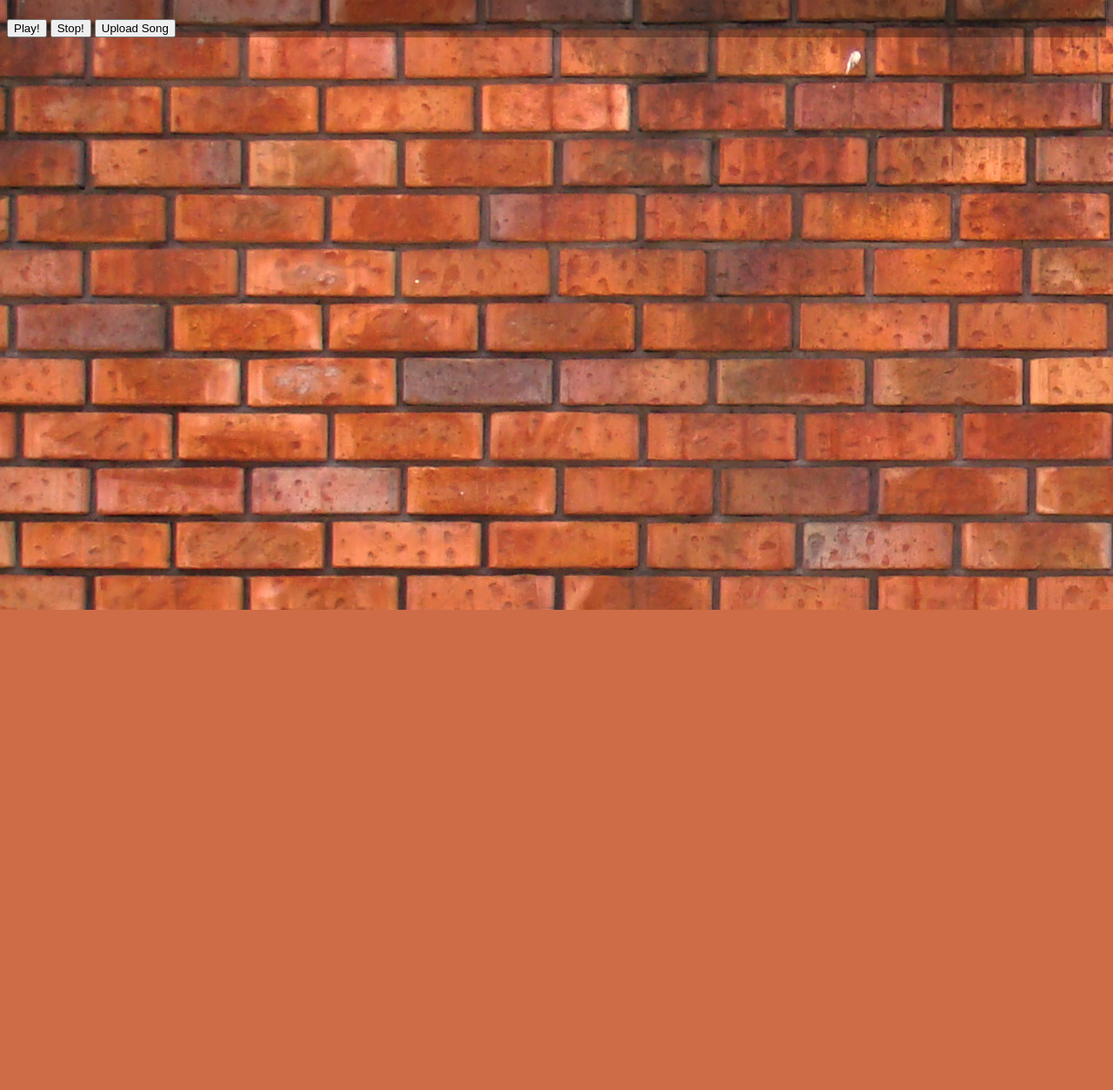
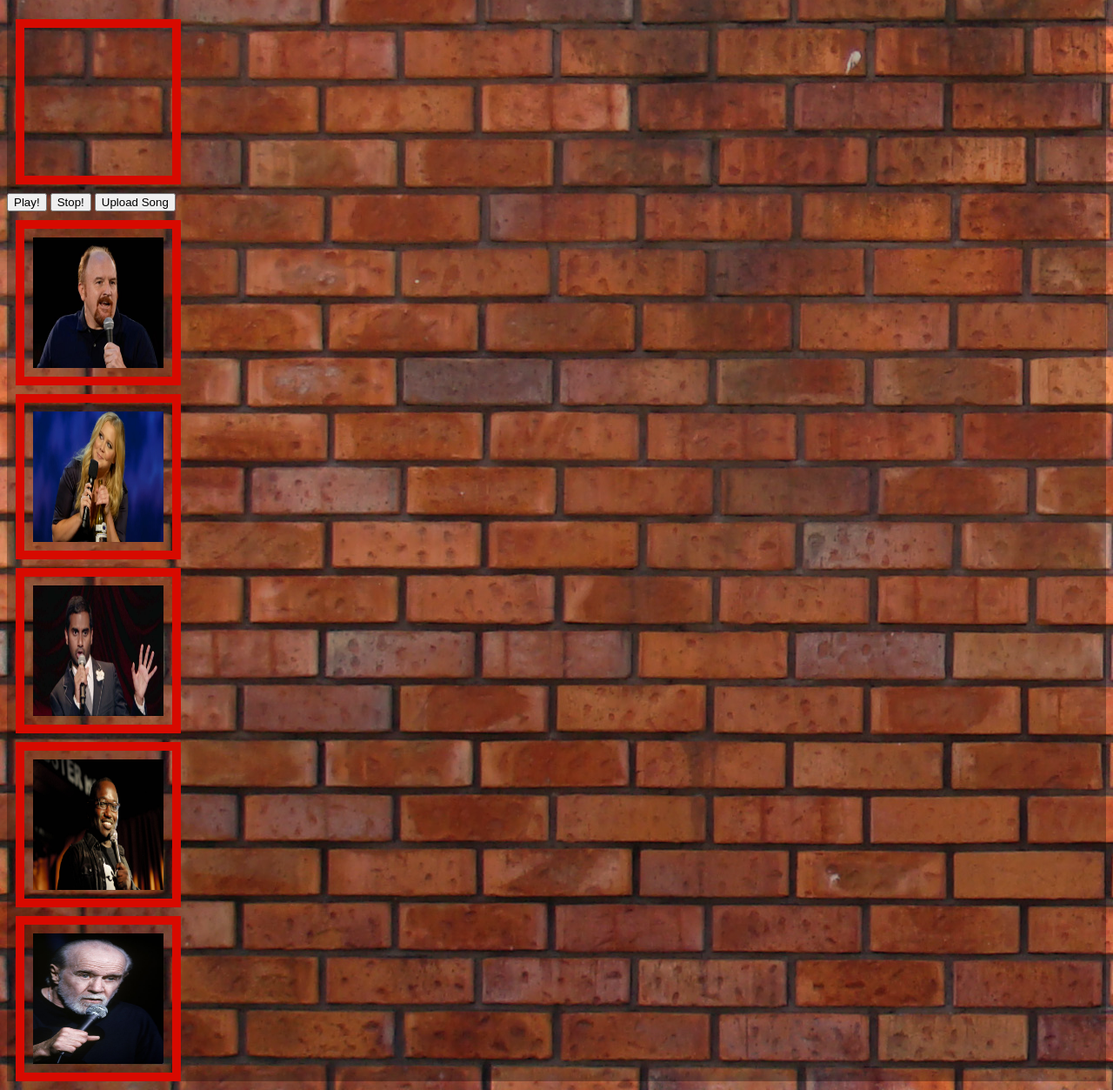
Before and after one commit to MichaelManwaring/theJukebox, a PHP site: page / in a window 1280 px wide. Shown: the part 99-1352 px from the top of the page at 87% size. Before the commit the page ends 800 px from the top, so only its background shows below. Run offline with PHP 8.4, Linux system fonts and the light colour scheme; some libraries are stand-ins or nearby versions.

Commit message:
added photos, added drag and drop functionality for one image, added some scss

```diff
--- a/css/main.css
+++ b/css/main.css
@@ -5,4 +5,14 @@ body {
   background-color: rgba(0, 0, 0, 0.3);
   color: white; }
 
+.stage {
+  text-align: center; }
+
+#louis, #amy, #aziz, #hannibal, #george, #drop_location {
+  width: 150px;
+  height: 150px;
+  margin: 10px;
+  padding: 10px;
+  border: 10px solid #D70A00; }
+
 /*# sourceMappingURL=main.css.map */
--- a/index.html
+++ b/index.html
@@ -13,6 +13,7 @@
 		<h1>THE JOKEBOX</h1>
 	</header>
 	<div class="Stage">
+		<div id="drop_location" ondrop="drop(event)" ondragover="allowDrop(event)"></div>
 		<audio>
 			<source src="The leaving.mp3" type="audio/mpeg">
 		</audio>
@@ -23,5 +24,28 @@
 		<button id="stop_button" type="button">Stop!</button>
 		<button id="upload_button" type="button">Upload Song</button>
 	</div>
+<body>
+
+<div class="comedians_list">
+	<div id="louis">
+	  <img src="images/louis.jpg"width="150" height="150">
+	</div>
+	<div id="amy">
+	  <img src="images/amy.jpg" draggable="true" width="150" height="150">
+	</div>
+	<div id="aziz">
+	  <img src="images/aziz.jpg" width="150" height="150">
+	</div>
+	<div id="hannibal">
+	  <img src="images/hannibal.jpg" width="150" height="150">
+	</div>
+	<div id="george">
+	  <img src="images/george.jpg" width="150" height="150">
+	</div>
+</div>
+
+
 </body>
 </html>
+</body>
+</html>
--- a/js/jukebox.js
+++ b/js/jukebox.js
@@ -1,5 +1,6 @@
 
 $(document).ready(function(){
+
 	function Jukebox () {
 		this.playlist = [];
 		this.play_current_record = function () {
@@ -13,6 +14,7 @@ $(document).ready(function(){
 		// this.pause_current_record
 	}
 	the_jokebox = new Jukebox
+
 	$('#play_button').click(function () {
 		console.log("click play")
 		the_jokebox.play_current_record()
--- a/stylesheets/main.scss
+++ b/stylesheets/main.scss
@@ -1,8 +1,52 @@
 // main.scss
-html{
-	background-image: url(../images/bricks.jpg);
+$default-dark-red: #98182C;
+$default-bright-red: #D70A00;
+$default-dark-purple: #45006C;
+$default-black: #050216;
+
+html {
+  background-image: url(../images/bricks.jpg); }
+
+body {
+  background-color: rgba(0, 0, 0, 0.3);
+  color: white; }
+
+.stage {
+	text-align: center;
 }
-body{
-	background-color: rgba(0,0,0,0.3);
-	color: white;
+
+%comedian_style {
+	width:150px;
+	height:150px;
+	margin:10px;
+	padding:10px;
+	border: 10px solid $default-bright-red;
 }
+
+.comedians_list {
+
+}
+
+#louis {
+	@extend %comedian_style;
+}
+
+#amy {
+	@extend %comedian_style;
+}
+
+#aziz {
+	@extend %comedian_style;
+}
+
+#hannibal {
+	@extend %comedian_style;
+}
+
+#george {
+	@extend %comedian_style;
+}
+
+#drop_location{
+	@extend %comedian_style;
+}
```
Also changed, not shown: js/testing.js (+21 -0 lines), images/amy.jpg (added), images/aziz.jpg (added), images/george.jpg (added), images/hannibal.jpg (added), images/louis.jpg (added), 1 other file.
